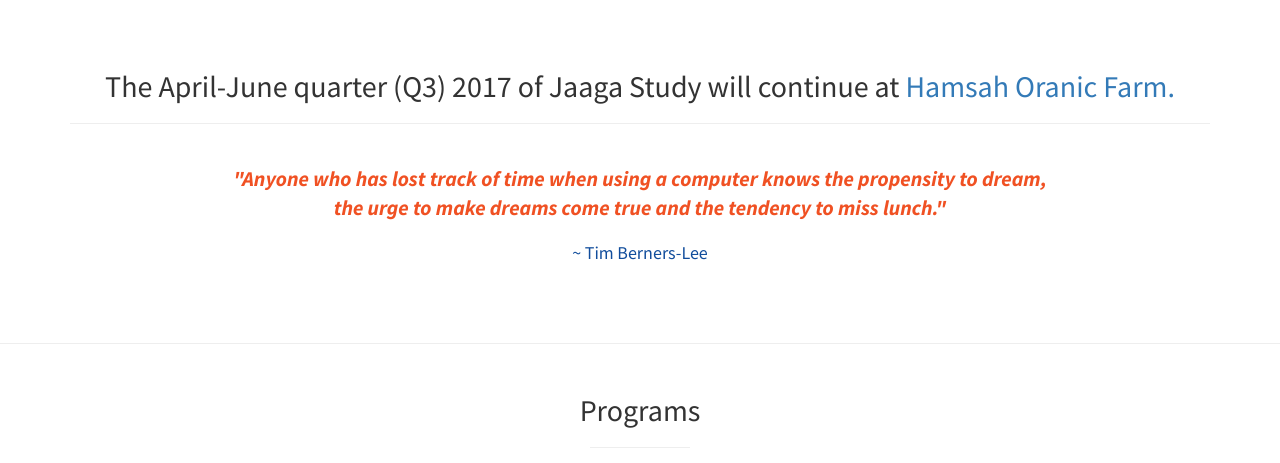
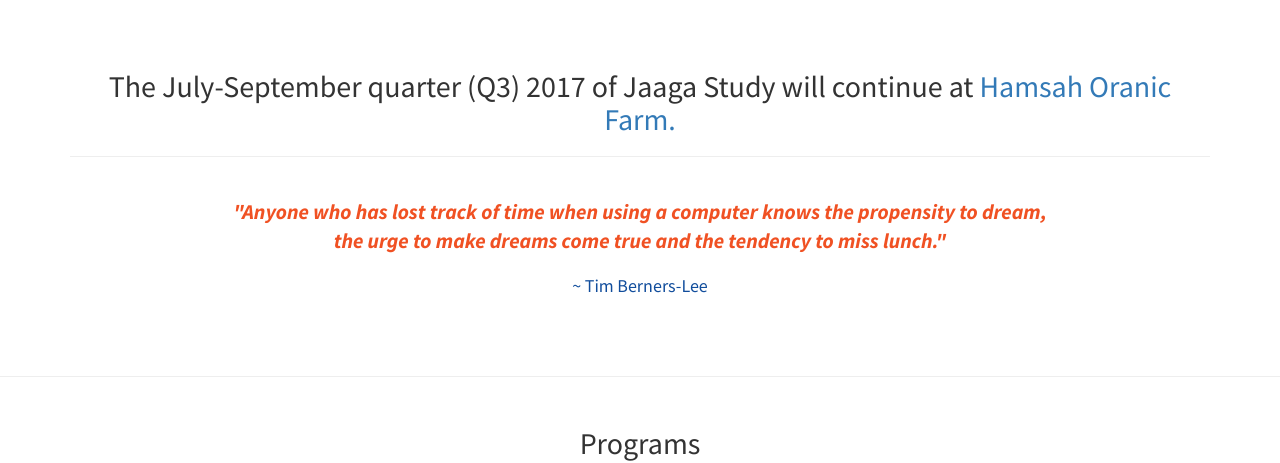
Before and after one commit to jaagameister/jaagastudy.org, a plain HTML site: page index.html in a window 1280 px wide. Shown: the part 1200-1663 px from the top of the page. Drawn offline with Linux system fonts and the light colour scheme.

Commit message:
Updated Q3 text

```diff
--- a/index.html
+++ b/index.html
@@ -87,7 +87,7 @@
         <div class="container">
             <div class="row">
                 <div class="col-lg-12 text-center">
-                    <h2>The April-June quarter (Q3) 2017 of Jaaga Study will continue at <a href="#contact">Hamsah Oranic Farm.</a> </h2>
+                    <h2>The July-September quarter (Q3) 2017 of Jaaga Study will continue at <a href="#contact">Hamsah Oranic Farm.</a> </h2>
                     <hr>
                     <h3 class="col-md-12 lead" style="color: #F05123"><b><i>"Anyone who has lost track of time when using a computer knows the propensity to dream, <br>the urge to make dreams come true and the tendency to miss lunch."</i></b></h3><br><h4 style="color: #114d9c">~ Tim Berners-Lee</h4>
                 </div>
```
